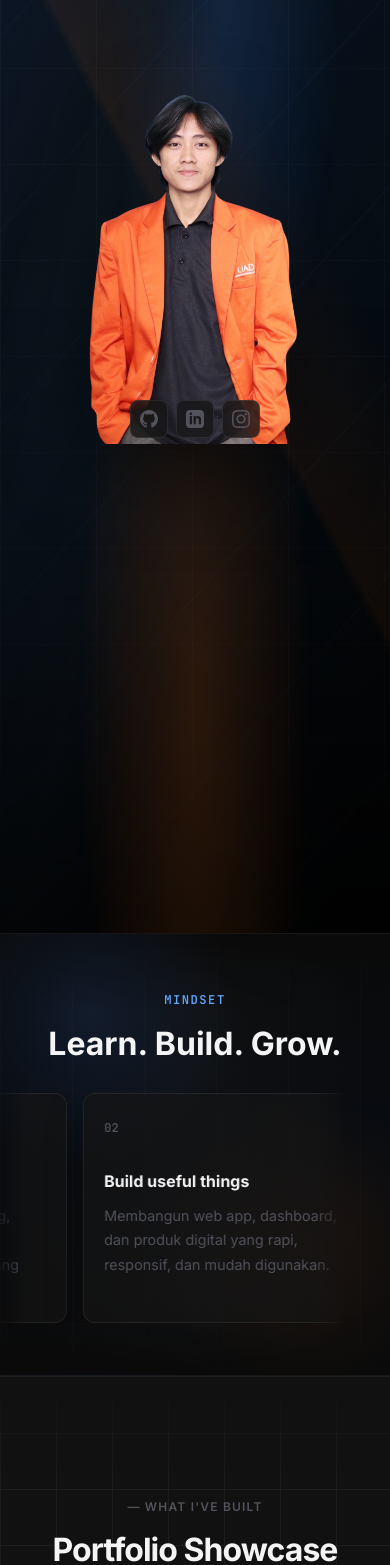
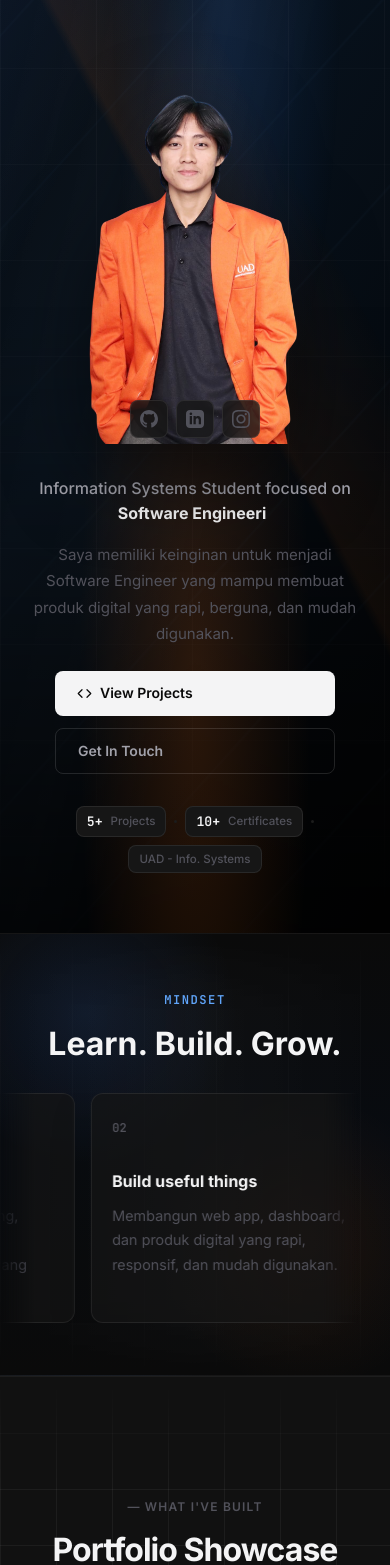
Before and after one commit to wannnn27/myportofolio, a React (Vite) app: page / in a window 390 px wide. Shown: the part 432-1997 px from the top of the page. Built offline with nearby package versions, Linux system fonts and the light colour scheme.

Commit message:
Improve responsive hero and growth strip

```diff
--- a/src/components/Hero.css
+++ b/src/components/Hero.css
@@ -335,6 +335,8 @@
   .hero-side-info {
     max-width: 620px;
     justify-self: center;
+    opacity: 1;
+    pointer-events: auto;
   }
 
   .hero-image-inner {
@@ -351,6 +353,14 @@
   .hero-buttons,
   .hero-stats {
     justify-content: center;
+  }
+}
+
+@media (hover: none) {
+  .hero-content,
+  .hero-side-info {
+    opacity: 1;
+    pointer-events: auto;
   }
 }
 
--- a/src/components/TechMarquee.css
+++ b/src/components/TechMarquee.css
@@ -148,6 +148,10 @@
     padding: 52px var(--space-4);
   }
 
+  .growth-marquee {
+    margin: 0 calc(var(--space-4) * -1);
+  }
+
   .growth-card {
     padding: var(--space-5);
   }
```
